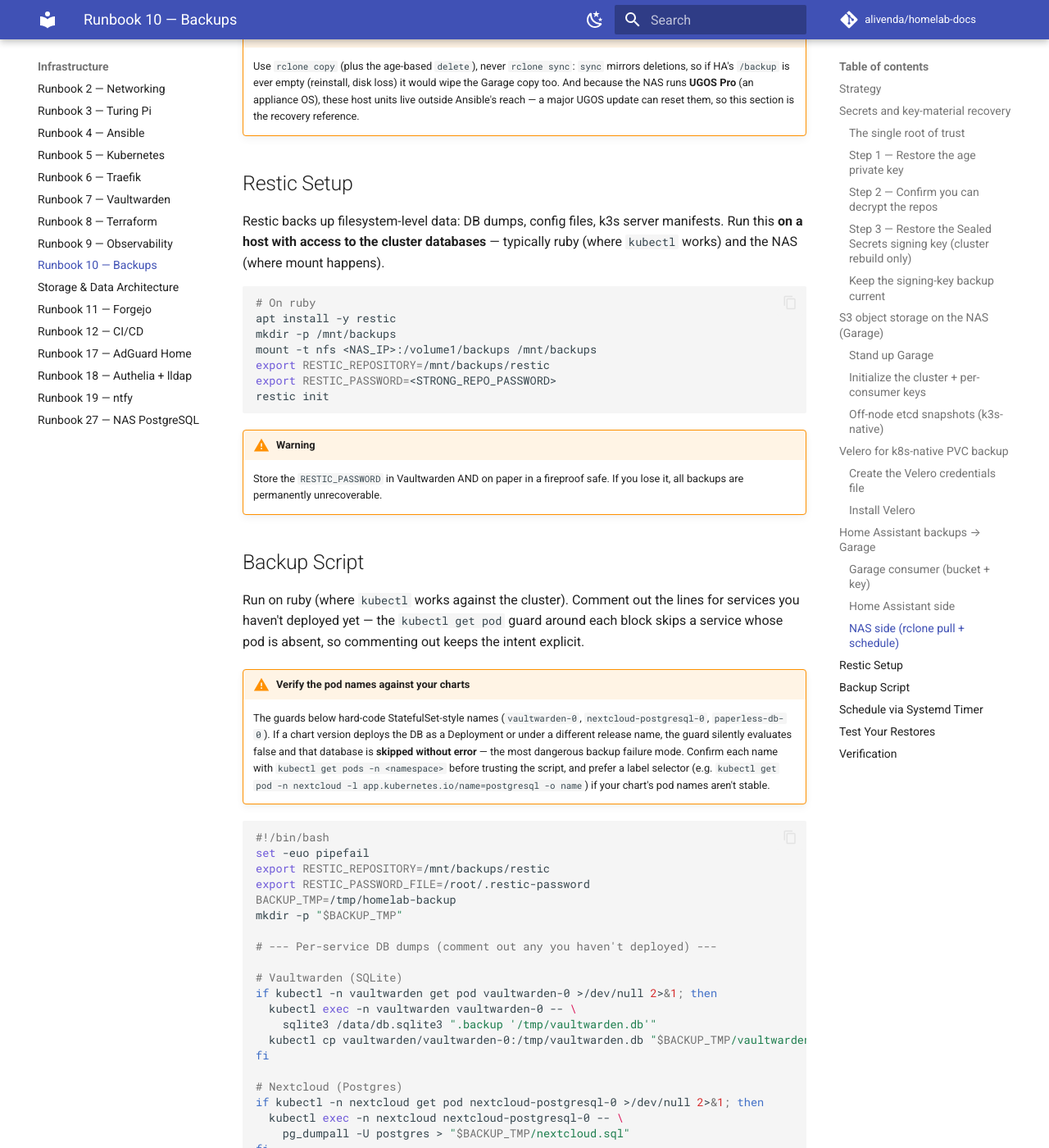
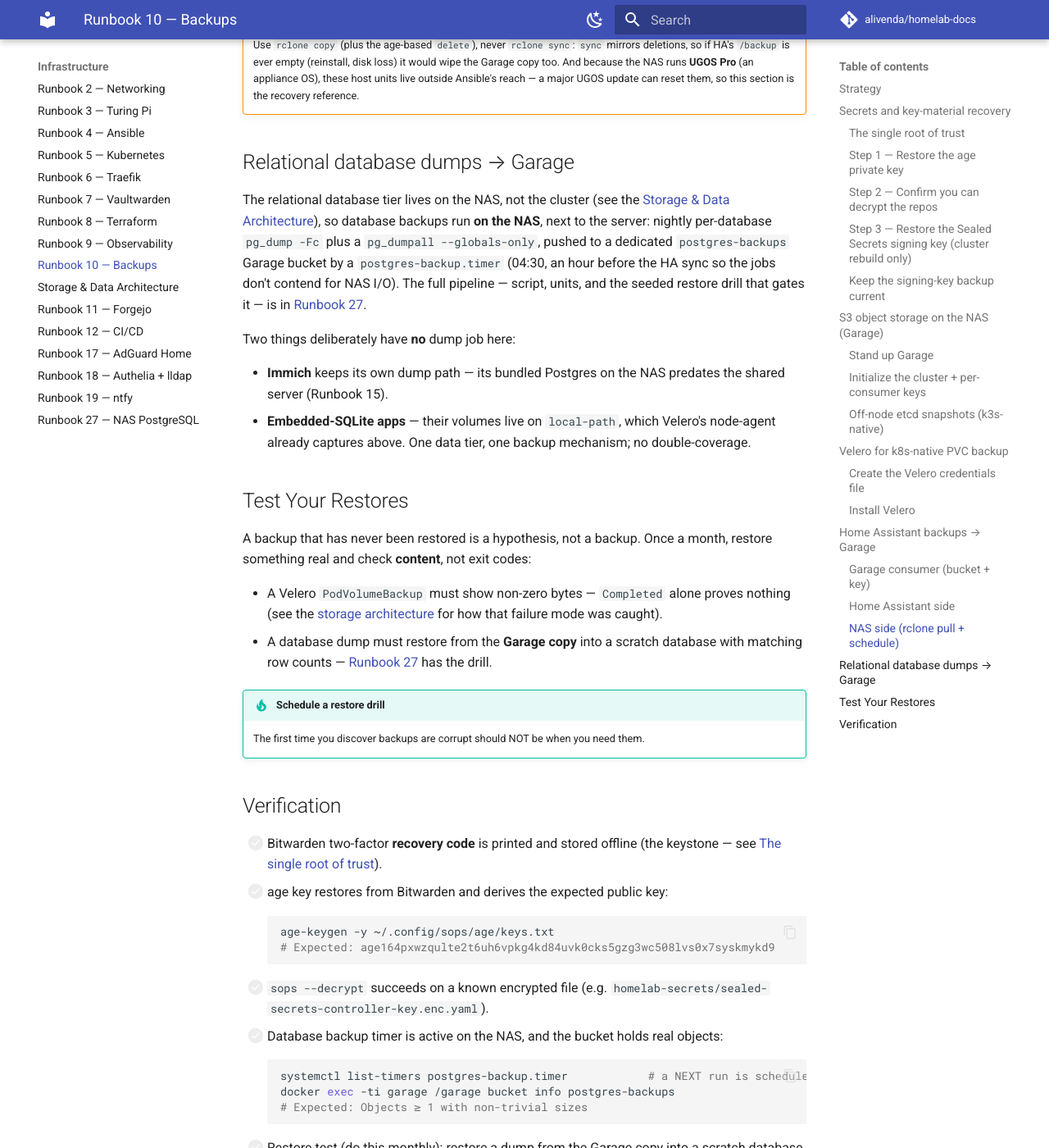
Before and after one commit to alivenda/homelab-docs, an MkDocs documentation site: the page built from docs/10-backups.md, in a window 1280 px wide and 1400 px high, scrolled down 9244 px. Shown: the whole window at 82% size. Built offline with MkDocs 1.6.1 and Material for MkDocs 9.7.7, drawn with Linux system fonts in a browser that asks for light colours; comment, search, counter and statistics services are not loaded; some of the changed text lies outside the part shown.

Commit message:
Retire the restic section of R10 for the live backup design
The restic-on-ruby script predates the storage architecture: database
dumps now run on the NAS next to the shared Postgres (R27), SQLite app
volumes are covered by velero's node-agent, and etcd snapshots already
ship to Garage natively. Point the restore-drill guidance at content
gates and retarget R15's link to the removed backup-script anchor.

````diff
--- a/docs/10-backups.md
+++ b/docs/10-backups.md
@@ -20,7 +20,7 @@ The strategy above covers application data (DB dumps) and IaC (manifests). It do
 
 ## Secrets and key-material recovery
 
-This is **step zero of any real disaster recovery**. Restic and Velero restore your *data*; this section restores the ability to *decrypt* it. After rebuilding a machine or the cluster, do this first — nothing else works until it's done.
+This is **step zero of any real disaster recovery**. Velero and the database-dump jobs restore your *data*; this section restores the ability to *decrypt* it. After rebuilding a machine or the cluster, do this first — nothing else works until it's done.
 
 ### The single root of trust
 
@@ -204,7 +204,7 @@ sudo k3s etcd-snapshot list                               # expect an s3://etcd-
 docker exec -ti garage /garage bucket info etcd-snapshots # expect Objects ≥ 1
 ```
 
-This is the primary off-node etcd path; the Restic `--tag etcd` job below is a secondary copy of the local snapshot directory.
+This is the primary off-node etcd path (k3s also keeps local snapshots on ruby).
 
 ## Velero for k8s-native PVC backup
 
@@ -360,99 +360,33 @@ systemctl list-timers ha-backup-sync.timer     # confirm a NEXT run
 !!! warning "Copy, never sync — and mind UGOS updates"
     Use `rclone copy` (plus the age-based `delete`), never `rclone sync`: `sync` mirrors deletions, so if HA's `/backup` is ever empty (reinstall, disk loss) it would wipe the Garage copy too. And because the NAS runs **UGOS Pro** (an appliance OS), these host units live outside Ansible's reach — a major UGOS update can reset them, so this section is the recovery reference.
 
-## Restic Setup
+## Relational database dumps → Garage
 
-Restic backs up filesystem-level data: DB dumps, config files, k3s server manifests. Run this **on a host with access to the cluster databases** — typically ruby (where `kubectl` works) and the NAS (where mount happens).
+The relational database tier lives on the NAS, not the cluster (see the
+[Storage & Data Architecture](storage-architecture.md)), so database backups run **on the
+NAS**, next to the server: nightly per-database `pg_dump -Fc` plus a
+`pg_dumpall --globals-only`, pushed to a dedicated `postgres-backups` Garage bucket by a
+`postgres-backup.timer` (04:30, an hour before the HA sync so the jobs don't contend for
+NAS I/O). The full pipeline — script, units, and the seeded restore drill that gates it —
+is in [Runbook 27](27-nas-postgres.md).
 
-```bash
-# On ruby
-apt install -y restic
-mkdir -p /mnt/backups
-mount -t nfs <NAS_IP>:/volume1/backups /mnt/backups
-export RESTIC_REPOSITORY=/mnt/backups/restic
-export RESTIC_PASSWORD=<STRONG_REPO_PASSWORD>
-restic init
-```
+Two things deliberately have **no** dump job here:
 
-!!! warning
-    Store the `RESTIC_PASSWORD` in Vaultwarden AND on paper in a fireproof safe. If you lose it, all backups are permanently unrecoverable.
-
-## Backup Script
-
-Run on ruby (where `kubectl` works against the cluster). Comment out the lines for services you haven't deployed yet — the `kubectl get pod` guard around each block skips a service whose pod is absent, so commenting out keeps the intent explicit.
-
-!!! warning "Verify the pod names against your charts"
-    The guards below hard-code StatefulSet-style names (`vaultwarden-0`, `nextcloud-postgresql-0`, `paperless-db-0`). If a chart version deploys the DB as a Deployment or under a different release name, the guard silently evaluates false and that database is **skipped without error** — the most dangerous backup failure mode. Confirm each name with `kubectl get pods -n <namespace>` before trusting the script, and prefer a label selector (e.g. `kubectl get pod -n nextcloud -l app.kubernetes.io/name=postgresql -o name`) if your chart's pod names aren't stable.
-
-```bash
-#!/bin/bash
-set -euo pipefail
-export RESTIC_REPOSITORY=/mnt/backups/restic
-export RESTIC_PASSWORD_FILE=/root/.restic-password
-BACKUP_TMP=/tmp/homelab-backup
-mkdir -p "$BACKUP_TMP"
-
-# --- Per-service DB dumps (comment out any you haven't deployed) ---
-
-# Vaultwarden (SQLite)
-if kubectl -n vaultwarden get pod vaultwarden-0 >/dev/null 2>&1; then
-  kubectl exec -n vaultwarden vaultwarden-0 -- \
-    sqlite3 /data/db.sqlite3 ".backup '/tmp/vaultwarden.db'"
-  kubectl cp vaultwarden/vaultwarden-0:/tmp/vaultwarden.db "$BACKUP_TMP/vaultwarden.db"
-fi
-
-# Nextcloud (Postgres)
-if kubectl -n nextcloud get pod nextcloud-postgresql-0 >/dev/null 2>&1; then
-  kubectl exec -n nextcloud nextcloud-postgresql-0 -- \
-    pg_dumpall -U postgres > "$BACKUP_TMP/nextcloud.sql"
-fi
-
-# Paperless (Postgres)
-if kubectl -n paperless get pod paperless-db-0 >/dev/null 2>&1; then
-  kubectl exec -n paperless paperless-db-0 -- \
-    pg_dumpall -U paperless > "$BACKUP_TMP/paperless.sql"
-fi
-
-# Immich (Postgres on NAS via Docker)
-if ssh nas "docker ps -q -f name=immich_postgres" | grep -q .; then
-  ssh nas "docker exec immich_postgres pg_dumpall -U postgres" \
-    > "$BACKUP_TMP/immich.sql"
-fi
-
-# --- Restic snapshot ---
-restic backup "$BACKUP_TMP" --tag databases
-restic backup /var/lib/rancher/k3s/server/manifests --tag manifests
-restic backup /var/lib/rancher/k3s/server/db/snapshots --tag etcd
-restic forget --keep-daily 14 --keep-weekly 8 --keep-monthly 12 --prune
-rm -rf "$BACKUP_TMP"
-restic check
-```
-
-## Schedule via Systemd Timer
-
-`/etc/systemd/system/homelab-backup.timer`:
-
-```ini
-[Unit]
-Description=Daily homelab backup
-
-[Timer]
-OnCalendar=*-*-* 03:00:00
-RandomizedDelaySec=600
-Persistent=true
-
-[Install]
-WantedBy=timers.target
-```
-
-Then enable: `sudo systemctl enable --now homelab-backup.timer`
-
-!!! warning
-    NAS snapshots are NOT backups — they live on the same disk pool. You need snapshots AND restic on a separate target.
+- **Immich** keeps its own dump path — its bundled Postgres on the NAS predates the shared
+  server (Runbook 15).
+- **Embedded-SQLite apps** — their volumes live on `local-path`, which Velero's node-agent
+  already captures above. One data tier, one backup mechanism; no double-coverage.
 
 ## Test Your Restores
 
-Once a month, restore latest snapshot to a temp directory and verify the DB opens.
+A backup that has never been restored is a hypothesis, not a backup. Once a month, restore
+something real and check **content**, not exit codes:
+
+- A Velero `PodVolumeBackup` must show non-zero bytes — `Completed` alone proves nothing
+  (see the [storage architecture](storage-architecture.md#the-local-path-tier) for how that
+  failure mode was caught).
+- A database dump must restore from the **Garage copy** into a scratch database with
+  matching row counts — [Runbook 27](27-nas-postgres.md) has the drill.
 
 !!! tip "Schedule a restore drill"
     The first time you discover backups are corrupt should NOT be when you need them.
@@ -468,27 +402,17 @@ Once a month, restore latest snapshot to a temp directory and verify the DB open
     ```
 
 - [ ] `sops --decrypt` succeeds on a known encrypted file (e.g. `homelab-secrets/sealed-secrets-controller-key.enc.yaml`).
-- [ ] Restic repo has snapshots:
+- [ ] Database backup timer is active on the NAS, and the bucket holds real objects:
 
     ```bash
-    restic -r /mnt/backups/restic snapshots
-    # Expected: at least one row with today's date
+    systemctl list-timers postgres-backup.timer            # a NEXT run is scheduled
+    docker exec -ti garage /garage bucket info postgres-backups
+    # Expected: Objects ≥ 1 with non-trivial sizes
     ```
 
-- [ ] Restore test (do this monthly):
-
-    ```bash
-    restic -r /mnt/backups/restic restore latest \
-      --target /tmp/restore-test --tag databases
-    # Then: sqlite3 /tmp/restore-test/path/to/db.sqlite3 .schema
-    # (or pg_restore for postgres dumps) - just confirm files open
-    ```
-
-- [ ] Backup systemd timer is active:
-
-    ```bash
-    systemctl list-timers | grep homelab-backup
-    ```
+- [ ] Restore test (do this monthly): restore a dump from the Garage copy into a scratch
+  database and compare row counts against the source — the drill in
+  [Runbook 27](27-nas-postgres.md) is the template.
 
 - [ ] Off-node etcd snapshot present in Garage:
 
````
Also changed, not shown: docs/15-immich.md (+4 -1 lines).
